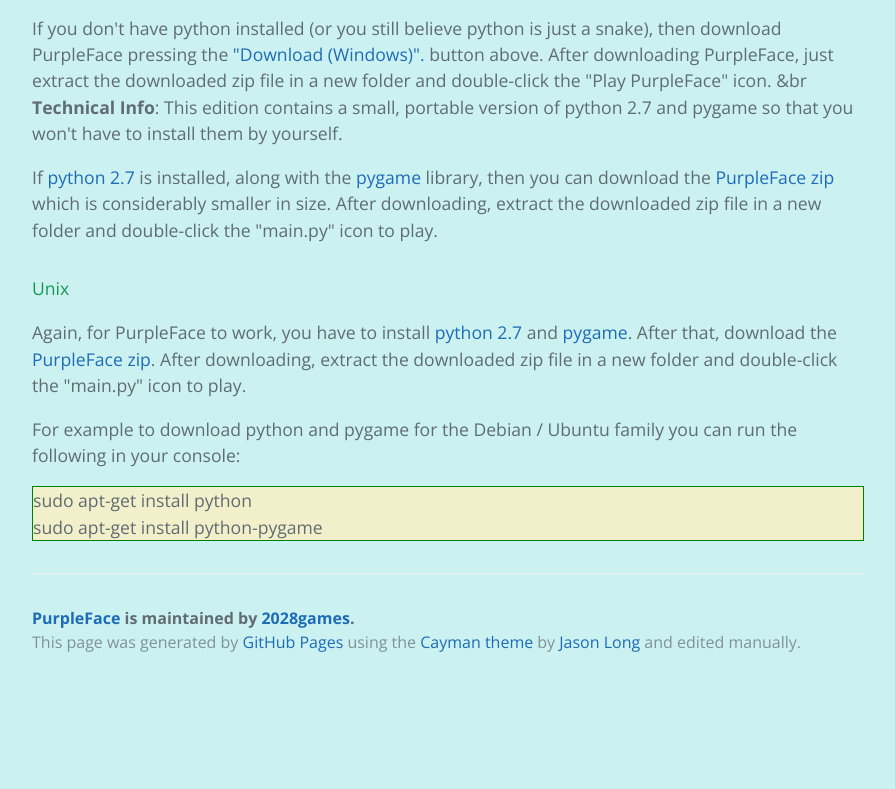
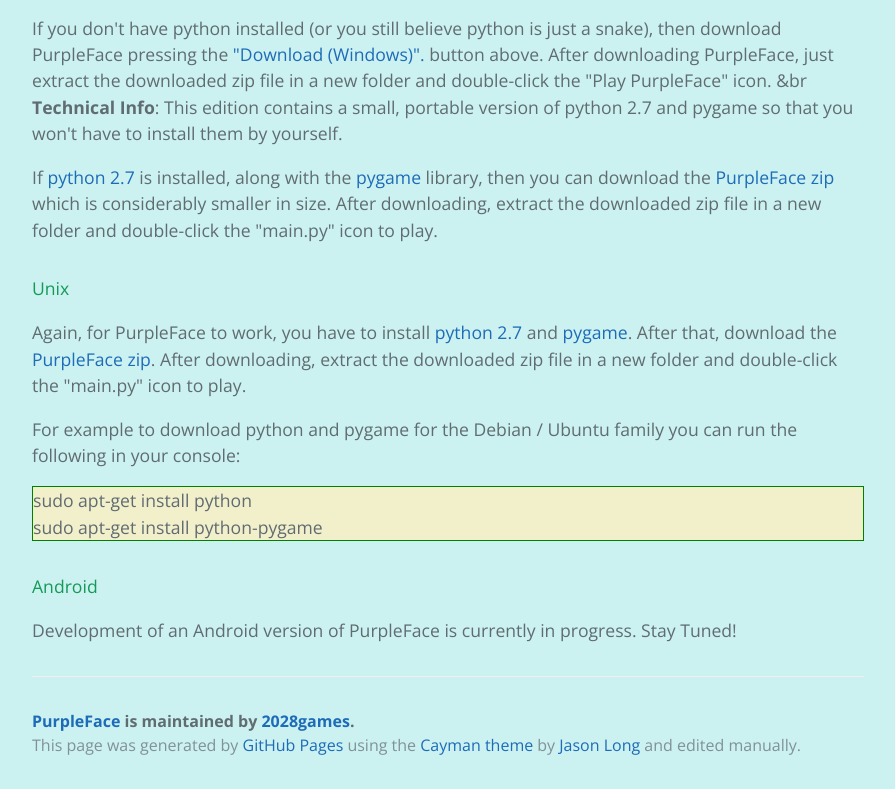
Before and after one commit to 2028games/PurpleFace, a plain HTML site: page index.html in a window 1280 px wide. Shown: the part 1304-2093 px from the top of the page, without its empty margins (192-1087 px from the left). Before the commit the page ends 1990 px from the top, so only its background shows below. Drawn offline with nearby package versions, Linux system fonts and the light colour scheme.

Commit message:
Update index.html

```diff
--- a/index.html
+++ b/index.html
@@ -48,6 +48,9 @@
       sudo apt-get install python-pygame
       </div>
 
+      <h4>Android</h4>
+      <p>Development of an Android version of PurpleFace is currently in progress. Stay Tuned!</p>
+
       <footer class="site-footer">
         <span class="site-footer-owner"><a href="https://github.com/2028games/PurpleFace">PurpleFace</a> is maintained by <a href="https://github.com/2028games">2028games</a>.</span>
 
```
